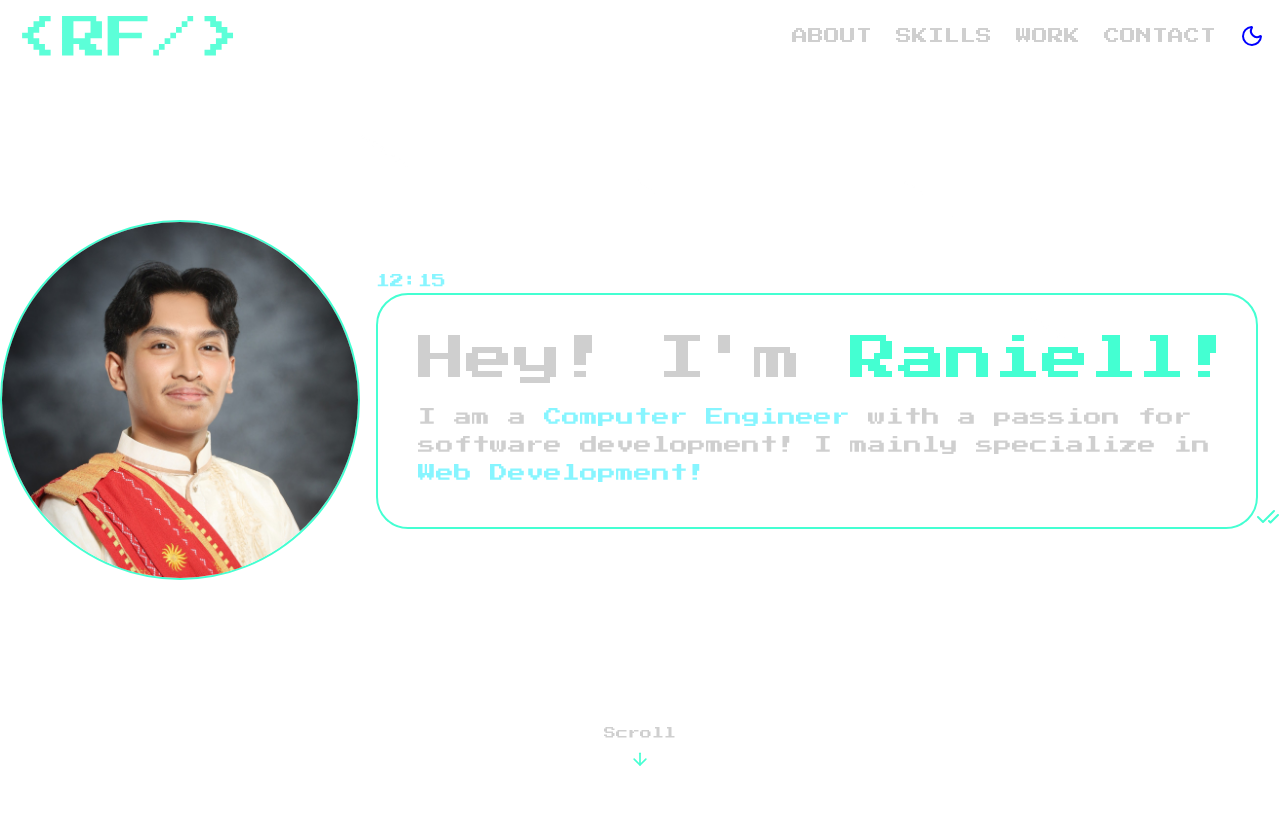
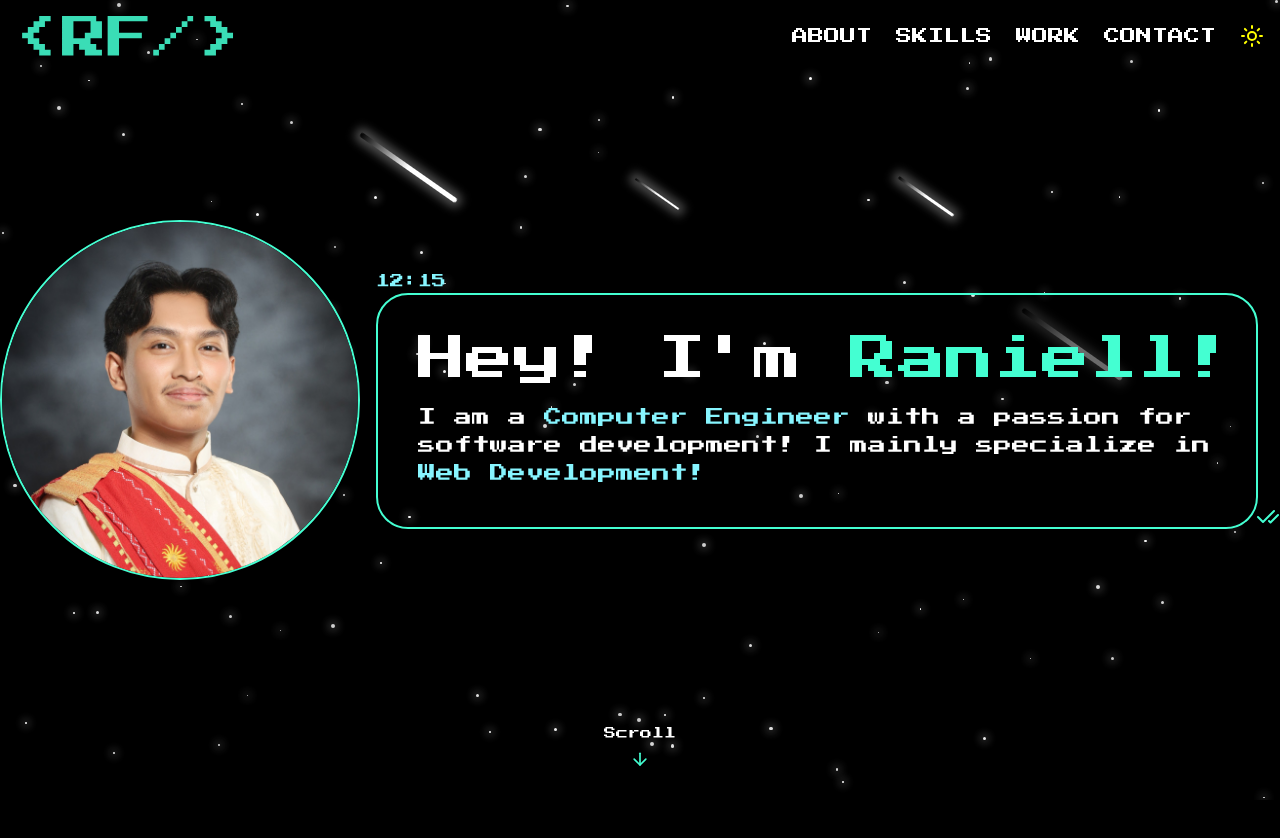
Before and after one commit to Raniell15/rf_portfolio, a React (Vite) app: page / in a window 1280 px wide. Shown: the top 838 px of the page. Built offline with nearby package versions, Linux system fonts and the light colour scheme.

Commit message:
Fixed Theme 2.0

```diff
--- a/src/components/ThemeToggle.jsx
+++ b/src/components/ThemeToggle.jsx
@@ -5,17 +5,17 @@ export const ThemeToggle = () => {
   const [isLightMode, setIsLightMode] = useState(false);
   useEffect(() => {
     const savedTheme = localStorage.getItem("theme");
-    if (savedTheme === "dark") {
+    if (savedTheme === "light") {
+      document.documentElement.classList.add("light");
+      setIsLightMode(true);
+    } else {
       document.documentElement.classList.remove("light");
       setIsLightMode(false);
-    } else {
-      document.documentElement.classList.add("light");
-      setIsLightMode(true);
     }
   }, []);
 
   const toggleTheme = () => {
-    if (isLightMode) {
+    if (!isLightMode) {
       document.documentElement.classList.add("light");
       localStorage.setItem("theme", "light");
       setIsLightMode(true);
```
